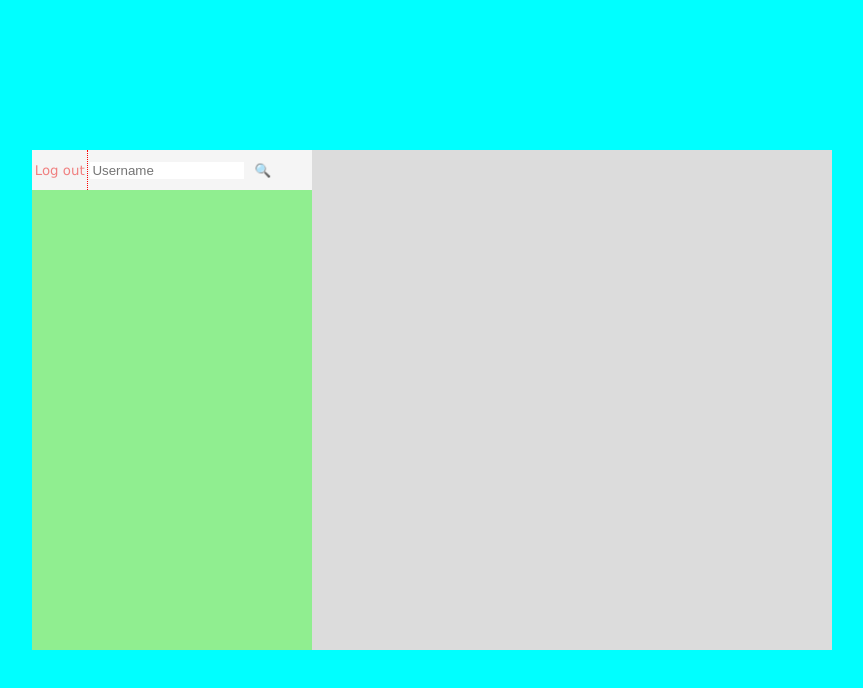
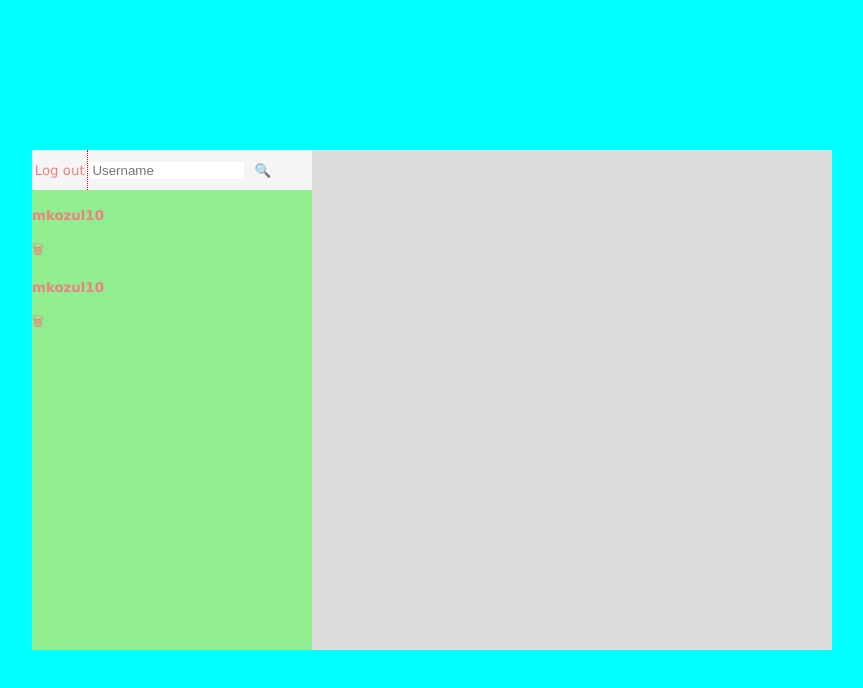
Before and after one commit to mkozul10/chat-app-with-users, a website: page public/chat.html in a window 1280 px wide. Shown: the whole page, without its empty margins (208-1071 px from the left). Drawn offline with Linux system fonts and the light colour scheme.

Commit message:
html for users chats

```diff
--- a/public/chat.html
+++ b/public/chat.html
@@ -21,7 +21,25 @@
                 </div>
             </div>
             <div id="list-of-friends">
-                <!--Tu stao-->
+                <div class="friend-container">
+                    <div class="p-tag">
+                        <p class="friend-container-username"><a href="#"><b>mkozul10</b></a></p>
+                    </div>
+                    <div class="a-tag">
+                        <a href="#">&#128465;</a>
+                    </div>
+                </div>
+
+                <div class="friend-container">
+                    <div class="p-tag">
+                        <p class="friend-container-username"><a href="#"><b>mkozul10</b></a></p>
+                    </div>
+                    <div class="a-tag">
+                        <a href="#">&#128465;</a>
+                    </div>
+                </div>
+
+
             </div>
         </div>
         <div id="column-2">
```
